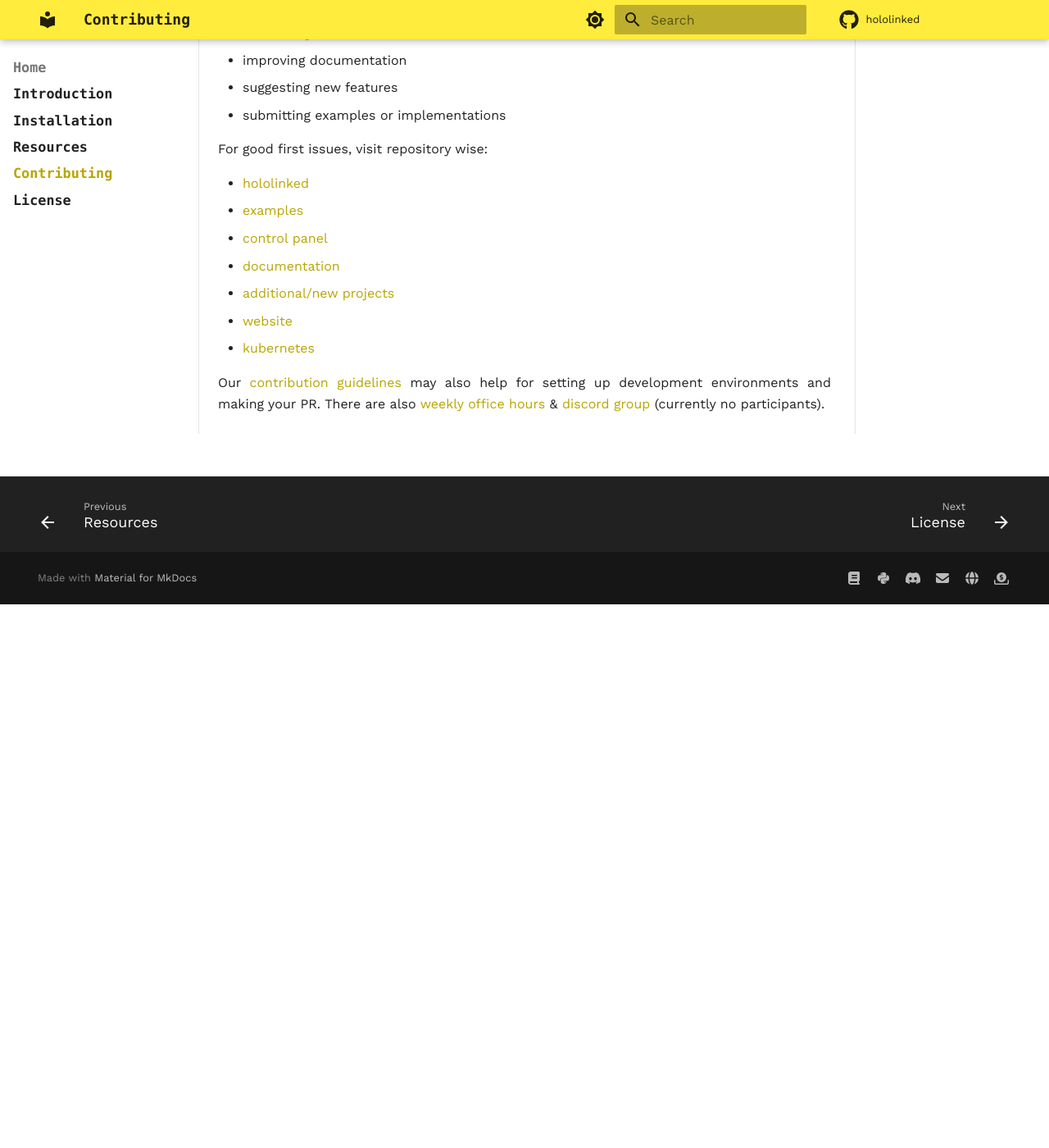
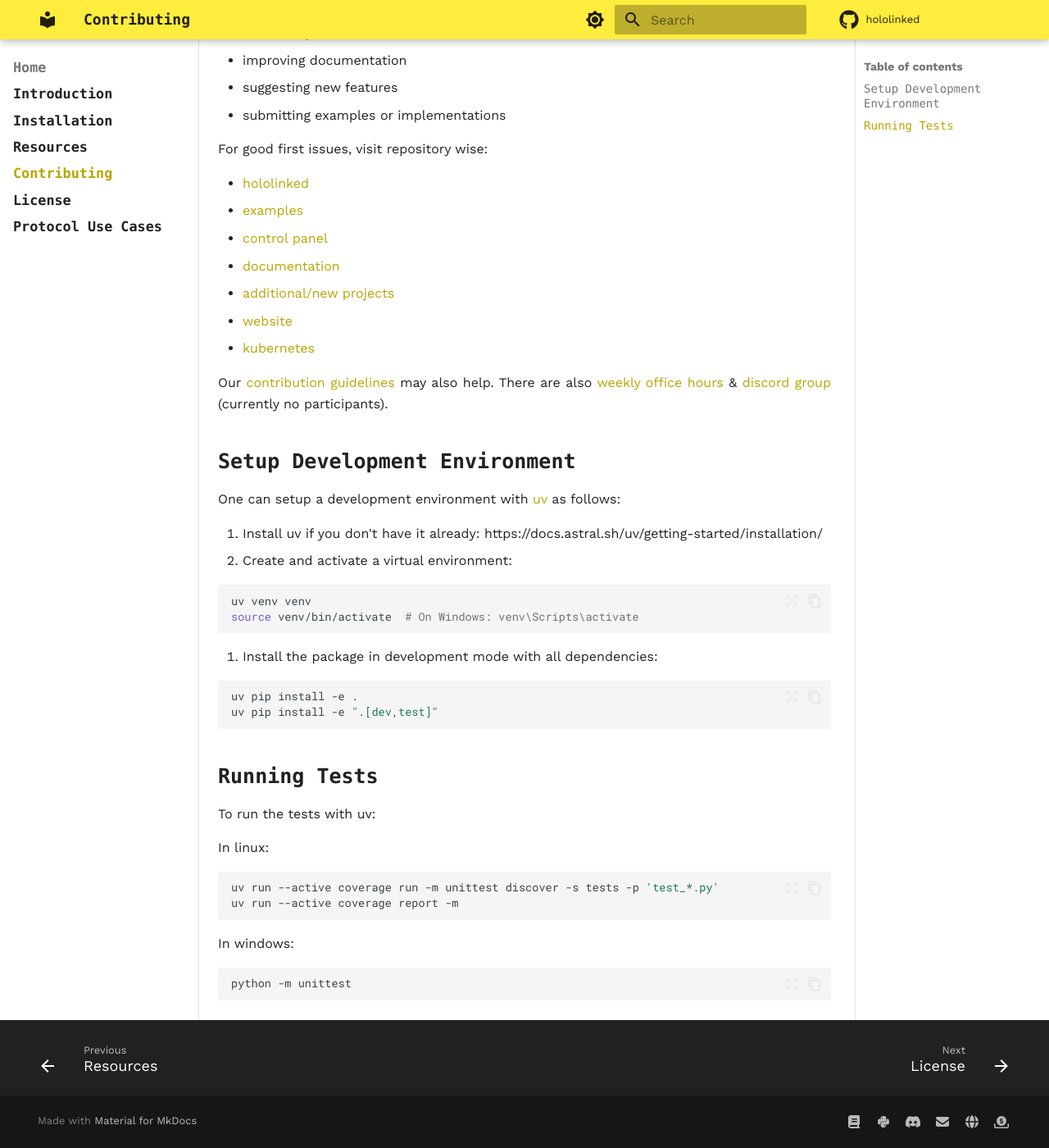
Before and after one commit to hololinked-dev/docs, an MkDocs documentation site: the page built from docs/introduction/contributing.md, in a window 1280 px wide and 1400 px high, scrolled down 663 px. Shown: the whole window at 82% size. Built offline with MkDocs 1.6.1 and Material for MkDocs 9.7.7, drawn with Linux system fonts in a browser that asks for light colours; comment, search, counter and statistics services are not loaded.

````diff
--- a/docs/introduction/contributing.md
+++ b/docs/introduction/contributing.md
@@ -28,4 +28,41 @@
 - [website](https://github.com/hololinked-dev/website/issues?q=is%3Aissue%20state%3Aopen%20label%3A%22good%20first%20issue%22)
 - [kubernetes](https://github.com/hololinked-dev/vps-kubernetes-cluster/issues?q=is%3Aissue%20state%3Aopen%20label%3A%22good%20first%20issue%22)
 
-Our [contribution guidelines](https://github.com/hololinked-dev/hololinked/blob/main/CONTRIBUTING.md) may also help for setting up development environments and making your PR. There are also [weekly office hours](https://github.com/hololinked-dev#monthly-meetings) & [discord group](https://discord.com/invite/kEz87zqQXh) (currently no participants).
+Our [contribution guidelines](https://github.com/hololinked-dev/hololinked/blob/main/CONTRIBUTING.md) may also help. There are also [weekly office hours](https://github.com/hololinked-dev#monthly-meetings) & [discord group](https://discord.com/invite/kEz87zqQXh) (currently no participants).
+
+## Setup Development Environment
+
+<a name="development-with-uv"></a>
+One can setup a development environment with [uv](https://docs.astral.sh/uv/) as follows:
+
+1. Install uv if you don't have it already: https://docs.astral.sh/uv/getting-started/installation/
+2. Create and activate a virtual environment:
+
+```bash
+uv venv venv
+source venv/bin/activate  # On Windows: venv\Scripts\activate
+```
+
+3. Install the package in development mode with all dependencies:
+
+```bash
+uv pip install -e .
+uv pip install -e ".[dev,test]"
+```
+
+## Running Tests
+
+To run the tests with uv:
+
+In linux:
+
+```bash
+uv run --active coverage run -m unittest discover -s tests -p 'test_*.py'
+uv run --active coverage report -m
+```
+
+In windows:
+
+```bash
+python -m unittest
+```
--- a/mkdocs.yml
+++ b/mkdocs.yml
@@ -11,6 +11,7 @@
       - Resources: introduction/resources.md
       - Contributing: introduction/contributing.md
       - License: introduction/license.md
+      - Protocol Use Cases: introduction/use-cases.md
   - Handbook:
       - Expose Python Objects: beginners-guide/articles/servers.md
       - Using Clients: beginners-guide/articles/object-proxy.md
````
Also changed, not shown: docs/index.md (+8 -1 lines), docs/introduction/use-cases.md (added, +64 -0 lines).
